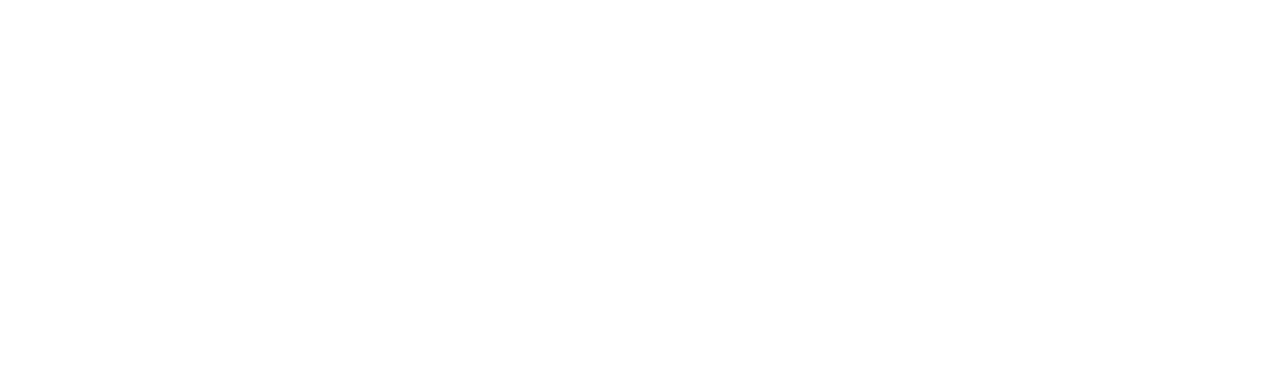
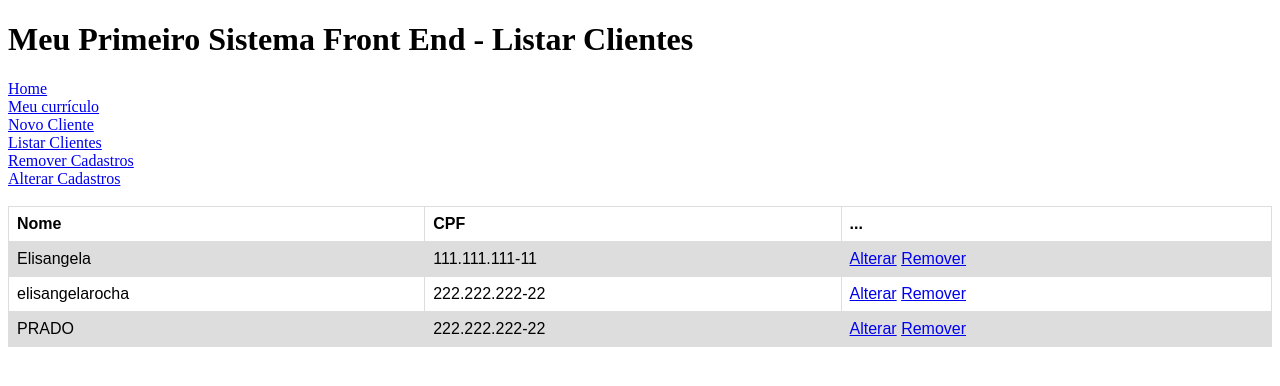
Before and after one commit to elisangelarocha78/treinaRecifeFrontEnd, a plain HTML site: page listar.html in a window 1280 px wide. Drawn offline with Linux system fonts and the light colour scheme.

Commit message:
Alterar remover e listar

```diff
--- a/listar.html
+++ b/listar.html
@@ -1,11 +1,74 @@
 <!DOCTYPE html>
 <html lang="en">
+
 <head>
     <meta charset="UTF-8">
     <meta name="viewport" content="width=device-width, initial-scale=1.0">
     <title>Listagem de Alunos</title>
+    <style>
+        table {
+            font-family: arial, sans-serif;
+            border-collapse: collapse;
+            width: 100%;
+        }
+
+        td,
+        th {
+            border: 1px solid #dddddd;
+            text-align: left;
+            padding: 8px;
+        }
+
+        tr:nth-child(even) {
+            background-color: #dddddd;
+        }
+    </style>
 </head>
+
 <body>
+    <h1>Meu Primeiro Sistema Front End - Listar Clientes</h1>
+    <div><a href="index.html">Home</a></div>
+    <div><a href="meucurriculum.html">Meu currículo</a></div>
+    <div><a href="cadastrar.html">Novo Cliente</a></div>
+    <div><a href="listar.html">Listar Clientes</a></div>
+     <div><a href="remover.html">Remover Cadastros</a></div>
+     <div><a href="alterar.html">Alterar Cadastros</a></div>
+    <br>
+    <div>
+        <table>
+            <tr>
+                <th>Nome</th>
+                <th>CPF</th>
+                <th>...</th>
+            </tr>
+            <tr>
+                <td>Elisangela</td>
+                <td>111.111.111-11</td>
+                <td>
+                    <a href="alterar.html">Alterar</a>
+                    <a href="remover.html">Remover</a>
+                </td>
+            </tr>
+            <tr>
+                <td>elisangelarocha</td>
+                <td>222.222.222-22</td>
+                <td>
+                    <a href="alterar.html">Alterar</a>
+                    <a href="remover.html">Remover</a>
+                </td>
+            </tr>
+            <tr>
+                <td>PRADO</td>
+                <td>222.222.222-22</td>
+                <td>
+                    <a href="alterar.html">Alterar</a>
+                    <a href="remover.html">Remover</a>
+                </td>
+            </tr>
+
+        </table>
+    </div>
 
 </body>
+
 </html>
```
Also changed, not shown: remover.html (+26 -1 lines).
